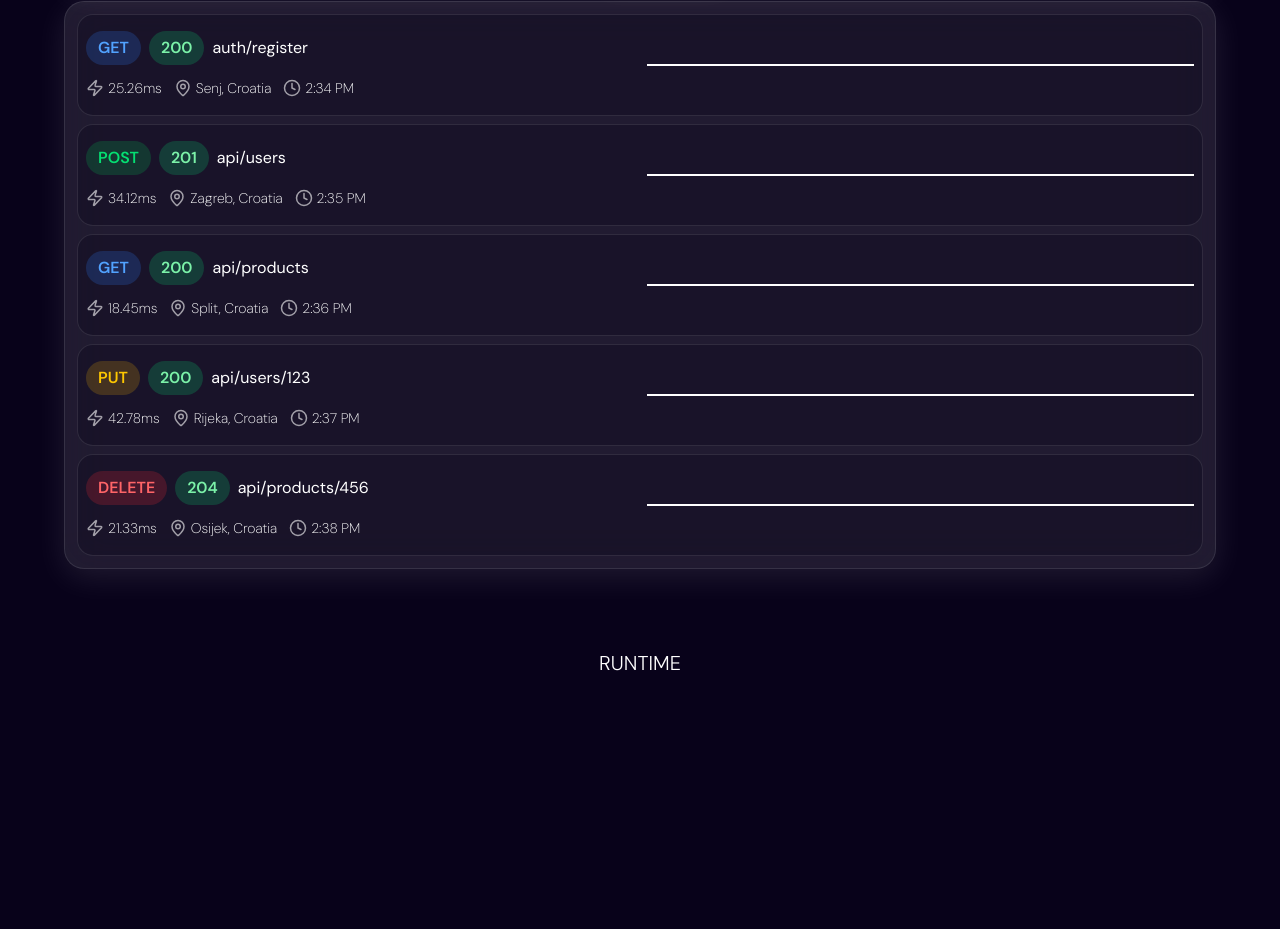
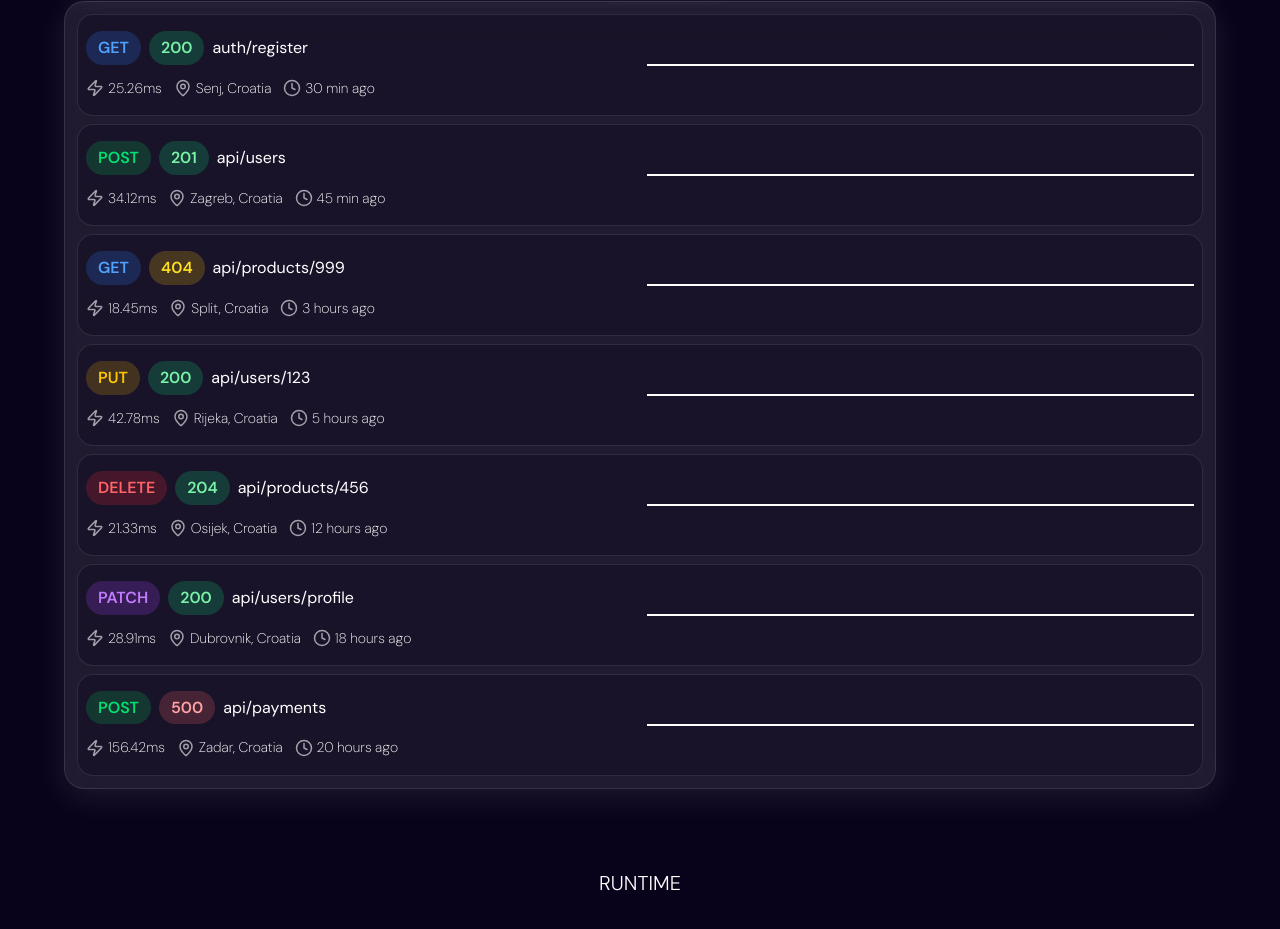
Before and after one commit to AdrianPalcic/Treblle-hackaton, a React (Vite) app: page / in a window 1280 px wide. Shown: the part 823-1752 px from the top of the page. Before the commit the page ends 1580 px from the top, so only its background shows below. Built offline with nearby package versions, Linux system fonts and the light colour scheme.

Commit message:
Implemented filter functionality

```diff
--- a/src/App.tsx
+++ b/src/App.tsx
@@ -9,12 +9,37 @@ import Footer from "./components/Footer";
 function App() {
   const [view, setView] = useState("List");
 
+  const [selectedTime, setSelectedTime] = useState("Last 24h");
+  const [selectedMethod, setSelectedMethod] = useState("All");
+  const [selectedResponse, setSelectedResponse] = useState("All");
+
   return (
     <main>
       <Navbar />
       <Hero />
-      <RequestBar view={view} setView={setView} />
-      {view === "List" ? <ListView /> : <TableView />}
+      <RequestBar
+        view={view}
+        setView={setView}
+        selectedTime={selectedTime}
+        setSelectedTime={setSelectedTime}
+        selectedMethod={selectedMethod}
+        setSelectedMethod={setSelectedMethod}
+        selectedResponse={selectedResponse}
+        setSelectedResponse={setSelectedResponse}
+      />
+      {view === "List" ? (
+        <ListView
+          selectedTime={selectedTime}
+          selectedMethod={selectedMethod}
+          selectedResponse={selectedResponse}
+        />
+      ) : (
+        <TableView
+          selectedTime={selectedTime}
+          selectedMethod={selectedMethod}
+          selectedResponse={selectedResponse}
+        />
+      )}
       <Footer />
     </main>
   );
--- a/src/components/ListView.tsx
+++ b/src/components/ListView.tsx
@@ -1,7 +1,16 @@
 import { Clock, MapPin, Zap } from "lucide-react";
 
-const ListView = () => {
-  const apiCalls = [
+const ListView = ({
+  selectedTime,
+  selectedMethod,
+  selectedResponse,
+}: {
+  selectedTime: string;
+  selectedMethod: string;
+  selectedResponse: string;
+}) => {
+  const allApiCalls = [
+    // Last hour
     {
       id: 1,
       method: "GET",
@@ -9,7 +18,8 @@ const ListView = () => {
       endpoint: "auth/register",
       responseTime: "25.26ms",
       location: "Senj, Croatia",
-      timestamp: "2:34 PM",
+      timestamp: "30 min ago",
+      hoursAgo: 0.5,
     },
     {
       id: 2,
@@ -18,16 +28,19 @@ const ListView = () => {
       endpoint: "api/users",
       responseTime: "34.12ms",
       location: "Zagreb, Croatia",
-      timestamp: "2:35 PM",
+      timestamp: "45 min ago",
+      hoursAgo: 0.75,
     },
+    // Last 6 hours
     {
       id: 3,
       method: "GET",
-      status: 200,
-      endpoint: "api/products",
+      status: 404,
+      endpoint: "api/products/999",
       responseTime: "18.45ms",
       location: "Split, Croatia",
-      timestamp: "2:36 PM",
+      timestamp: "3 hours ago",
+      hoursAgo: 3,
     },
     {
       id: 4,
@@ -36,8 +49,10 @@ const ListView = () => {
       endpoint: "api/users/123",
       responseTime: "42.78ms",
       location: "Rijeka, Croatia",
-      timestamp: "2:37 PM",
+      timestamp: "5 hours ago",
+      hoursAgo: 5,
     },
+    // Last 24h
     {
       id: 5,
       method: "DELETE",
@@ -45,9 +60,106 @@ const ListView = () => {
       endpoint: "api/products/456",
       responseTime: "21.33ms",
       location: "Osijek, Croatia",
-      timestamp: "2:38 PM",
+      timestamp: "12 hours ago",
+      hoursAgo: 12,
+    },
+    {
+      id: 6,
+      method: "PATCH",
+      status: 200,
+      endpoint: "api/users/profile",
+      responseTime: "28.91ms",
+      location: "Dubrovnik, Croatia",
+      timestamp: "18 hours ago",
+      hoursAgo: 18,
+    },
+    {
+      id: 7,
+      method: "POST",
+      status: 500,
+      endpoint: "api/payments",
+      responseTime: "156.42ms",
+      location: "Zadar, Croatia",
+      timestamp: "20 hours ago",
+      hoursAgo: 20,
+    },
+    // Last 7 days
+    {
+      id: 8,
+      method: "GET",
+      status: 301,
+      endpoint: "api/redirect",
+      responseTime: "12.15ms",
+      location: "Pula, Croatia",
+      timestamp: "3 days ago",
+      hoursAgo: 72,
+    },
+    {
+      id: 9,
+      method: "DELETE",
+      status: 401,
+      endpoint: "api/admin/users",
+      responseTime: "8.22ms",
+      location: "Varaždin, Croatia",
+      timestamp: "5 days ago",
+      hoursAgo: 120,
+    },
+    // Last 30 days
+    {
+      id: 10,
+      method: "POST",
+      status: 422,
+      endpoint: "api/validation",
+      responseTime: "45.67ms",
+      location: "Karlovac, Croatia",
+      timestamp: "15 days ago",
+      hoursAgo: 360,
+    },
+    {
+      id: 11,
+      method: "GET",
+      status: 200,
+      endpoint: "api/analytics",
+      responseTime: "89.34ms",
+      location: "Šibenik, Croatia",
+      timestamp: "25 days ago",
+      hoursAgo: 600,
     },
   ];
+
+  // Filter by time period
+  const filterByTime = (call: typeof allApiCalls[0]) => {
+    const timeFilters: { [key: string]: number } = {
+      "Last hour": 1,
+      "Last 6 hours": 6,
+      "Last 24h": 24,
+      "Last 7 days": 168, // 7 * 24
+      "Last 30 days": 720, // 30 * 24
+    };
+    const maxHours = timeFilters[selectedTime];
+    return maxHours ? call.hoursAgo <= maxHours : true;
+  };
+
+  // Filter by method
+  const filterByMethod = (call: typeof allApiCalls[0]) => {
+    if (selectedMethod === "All") return true;
+    return call.method === selectedMethod;
+  };
+
+  // Filter by response status
+  const filterByResponse = (call: typeof allApiCalls[0]) => {
+    if (selectedResponse === "All") return true;
+    if (selectedResponse === "2xx Success") return call.status >= 200 && call.status < 300;
+    if (selectedResponse === "3xx Redirect") return call.status >= 300 && call.status < 400;
+    if (selectedResponse === "4xx Client Error") return call.status >= 400 && call.status < 500;
+    if (selectedResponse === "5xx Server Error") return call.status >= 500 && call.status < 600;
+    return true;
+  };
+
+  // Apply all filters
+  const apiCalls = allApiCalls.filter(
+    (call) => filterByTime(call) && filterByMethod(call) && filterByResponse(call)
+  );
 
   const getMethodColor = (method: string) => {
     const colors: { [key: string]: string } = {
@@ -72,7 +184,17 @@ const ListView = () => {
     <section className="max-w-6xl mx-auto ">
       <div className="glass p-3">
         <div id="requests" className="flex flex-col gap-2 w-full">
-          {apiCalls.map((call) => (
+          {apiCalls.length < 1 ? (
+            <div className="py-12 px-4 w-full text-center">
+              <p className="text-xl text-white/60 font-light">
+                No requests match your filters
+              </p>
+              <p className="text-sm text-white/40 mt-2">
+                Try adjusting your filter parameters
+              </p>
+            </div>
+          ) : (
+            apiCalls.map((call) => (
               <div
                 key={call.id}
                 id="request"
@@ -115,7 +237,8 @@ const ListView = () => {
                 </div>
                 <div className="flex-1 border border-solid border-white"></div>
               </div>
-          ))}
+            ))
+          )}
         </div>
       </div>
     </section>
--- a/src/components/RequestBar.tsx
+++ b/src/components/RequestBar.tsx
@@ -4,14 +4,23 @@ import { useState, useRef, useEffect } from "react";
 const RequestBar = ({
   view,
   setView,
+  selectedTime,
+  setSelectedTime,
+  selectedMethod,
+  setSelectedMethod,
+  selectedResponse,
+  setSelectedResponse,
 }: {
   view: string;
   setView: React.Dispatch<React.SetStateAction<string>>;
+  selectedTime: string;
+  setSelectedTime: React.Dispatch<React.SetStateAction<string>>;
+  selectedMethod: string;
+  setSelectedMethod: React.Dispatch<React.SetStateAction<string>>;
+  selectedResponse: string;
+  setSelectedResponse: React.Dispatch<React.SetStateAction<string>>;
 }) => {
   const [openDropdown, setOpenDropdown] = useState<string | null>(null);
-  const [selectedTime, setSelectedTime] = useState("Last 24h");
-  const [selectedMethod, setSelectedMethod] = useState("All");
-  const [selectedResponse, setSelectedResponse] = useState("All");
 
   const dropdownRef = useRef<HTMLDivElement>(null);
 
--- a/src/components/TableView.tsx
+++ b/src/components/TableView.tsx
@@ -1,7 +1,15 @@
 import { Clock, MapPin, Zap } from "lucide-react";
 
-const TableView = () => {
-  const apiCalls = [
+const TableView = ({
+  selectedTime,
+  selectedMethod,
+  selectedResponse,
+}: {
+  selectedTime: string;
+  selectedMethod: string;
+  selectedResponse: string;
+}) => {
+  const allApiCalls = [
     {
       id: 1,
       method: "GET",
@@ -9,7 +17,8 @@ const TableView = () => {
       endpoint: "auth/register",
       responseTime: "25.26ms",
       location: "Senj, Croatia",
-      timestamp: "2:34 PM",
+      timestamp: "30 min ago",
+      hoursAgo: 0.5,
     },
     {
       id: 2,
@@ -18,16 +27,18 @@ const TableView = () => {
       endpoint: "api/users",
       responseTime: "34.12ms",
       location: "Zagreb, Croatia",
-      timestamp: "2:35 PM",
+      timestamp: "45 min ago",
+      hoursAgo: 0.75,
     },
     {
       id: 3,
       method: "GET",
-      status: 200,
-      endpoint: "api/products",
+      status: 404,
+      endpoint: "api/products/999",
       responseTime: "18.45ms",
       location: "Split, Croatia",
-      timestamp: "2:36 PM",
+      timestamp: "3 hours ago",
+      hoursAgo: 3,
     },
     {
       id: 4,
@@ -36,7 +47,8 @@ const TableView = () => {
       endpoint: "api/users/123",
       responseTime: "42.78ms",
       location: "Rijeka, Croatia",
-      timestamp: "2:37 PM",
+      timestamp: "5 hours ago",
+      hoursAgo: 5,
     },
     {
       id: 5,
@@ -45,9 +57,105 @@ const TableView = () => {
       endpoint: "api/products/456",
       responseTime: "21.33ms",
       location: "Osijek, Croatia",
-      timestamp: "2:38 PM",
+      timestamp: "12 hours ago",
+      hoursAgo: 12,
+    },
+    {
+      id: 6,
+      method: "PATCH",
+      status: 200,
+      endpoint: "api/users/profile",
+      responseTime: "28.91ms",
+      location: "Dubrovnik, Croatia",
+      timestamp: "18 hours ago",
+      hoursAgo: 18,
+    },
+    {
+      id: 7,
+      method: "POST",
+      status: 500,
+      endpoint: "api/payments",
+      responseTime: "156.42ms",
+      location: "Zadar, Croatia",
+      timestamp: "20 hours ago",
+      hoursAgo: 20,
+    },
+    {
+      id: 8,
+      method: "GET",
+      status: 301,
+      endpoint: "api/redirect",
+      responseTime: "12.15ms",
+      location: "Pula, Croatia",
+      timestamp: "3 days ago",
+      hoursAgo: 72,
+    },
+    {
+      id: 9,
+      method: "DELETE",
+      status: 401,
+      endpoint: "api/admin/users",
+      responseTime: "8.22ms",
+      location: "Varaždin, Croatia",
+      timestamp: "5 days ago",
+      hoursAgo: 120,
+    },
+    {
+      id: 10,
+      method: "POST",
+      status: 422,
+      endpoint: "api/validation",
+      responseTime: "45.67ms",
+      location: "Karlovac, Croatia",
+      timestamp: "15 days ago",
+      hoursAgo: 360,
+    },
+    {
+      id: 11,
+      method: "GET",
+      status: 200,
+      endpoint: "api/analytics",
+      responseTime: "89.34ms",
+      location: "Šibenik, Croatia",
+      timestamp: "25 days ago",
+      hoursAgo: 600,
     },
   ];
+
+  const filterByTime = (call: (typeof allApiCalls)[0]) => {
+    const timeFilters: { [key: string]: number } = {
+      "Last hour": 1,
+      "Last 6 hours": 6,
+      "Last 24h": 24,
+      "Last 7 days": 168,
+      "Last 30 days": 720,
+    };
+    const maxHours = timeFilters[selectedTime];
+    return maxHours ? call.hoursAgo <= maxHours : true;
+  };
+
+  const filterByMethod = (call: (typeof allApiCalls)[0]) => {
+    if (selectedMethod === "All") return true;
+    return call.method === selectedMethod;
+  };
+
+  const filterByResponse = (call: (typeof allApiCalls)[0]) => {
+    if (selectedResponse === "All") return true;
+    if (selectedResponse === "2xx Success")
+      return call.status >= 200 && call.status < 300;
+    if (selectedResponse === "3xx Redirect")
+      return call.status >= 300 && call.status < 400;
+    if (selectedResponse === "4xx Client Error")
+      return call.status >= 400 && call.status < 500;
+    if (selectedResponse === "5xx Server Error")
+      return call.status >= 500 && call.status < 600;
+    return true;
+  };
+
+  const apiCalls = allApiCalls.filter(
+    (call) =>
+      filterByTime(call) && filterByMethod(call) && filterByResponse(call)
+  );
 
   const getMethodColor = (method: string) => {
     const colors: { [key: string]: string } = {
@@ -96,7 +204,19 @@ const TableView = () => {
               </tr>
             </thead>
             <tbody>
-              {apiCalls.map((call) => (
+              {apiCalls.length < 1 ? (
+                <tr>
+                  <td colSpan={6} className="py-12 px-4 text-center">
+                    <p className="text-xl text-white/60 font-light">
+                      No requests match your filters
+                    </p>
+                    <p className="text-sm text-white/40 mt-2">
+                      Try adjusting your filter parameters
+                    </p>
+                  </td>
+                </tr>
+              ) : (
+                apiCalls.map((call) => (
                   <tr
                     key={call.id}
                     className="border-b border-white/10 hover:bg-white/5 transition-colors"
@@ -139,7 +259,8 @@ const TableView = () => {
                       </span>
                     </td>
                   </tr>
-              ))}
+                ))
+              )}
             </tbody>
           </table>
         </div>
```
Also changed, not shown: src/components/Modal.tsx (added, +7 -0 lines). Lines whose indentation alone changed are shown as unchanged.
